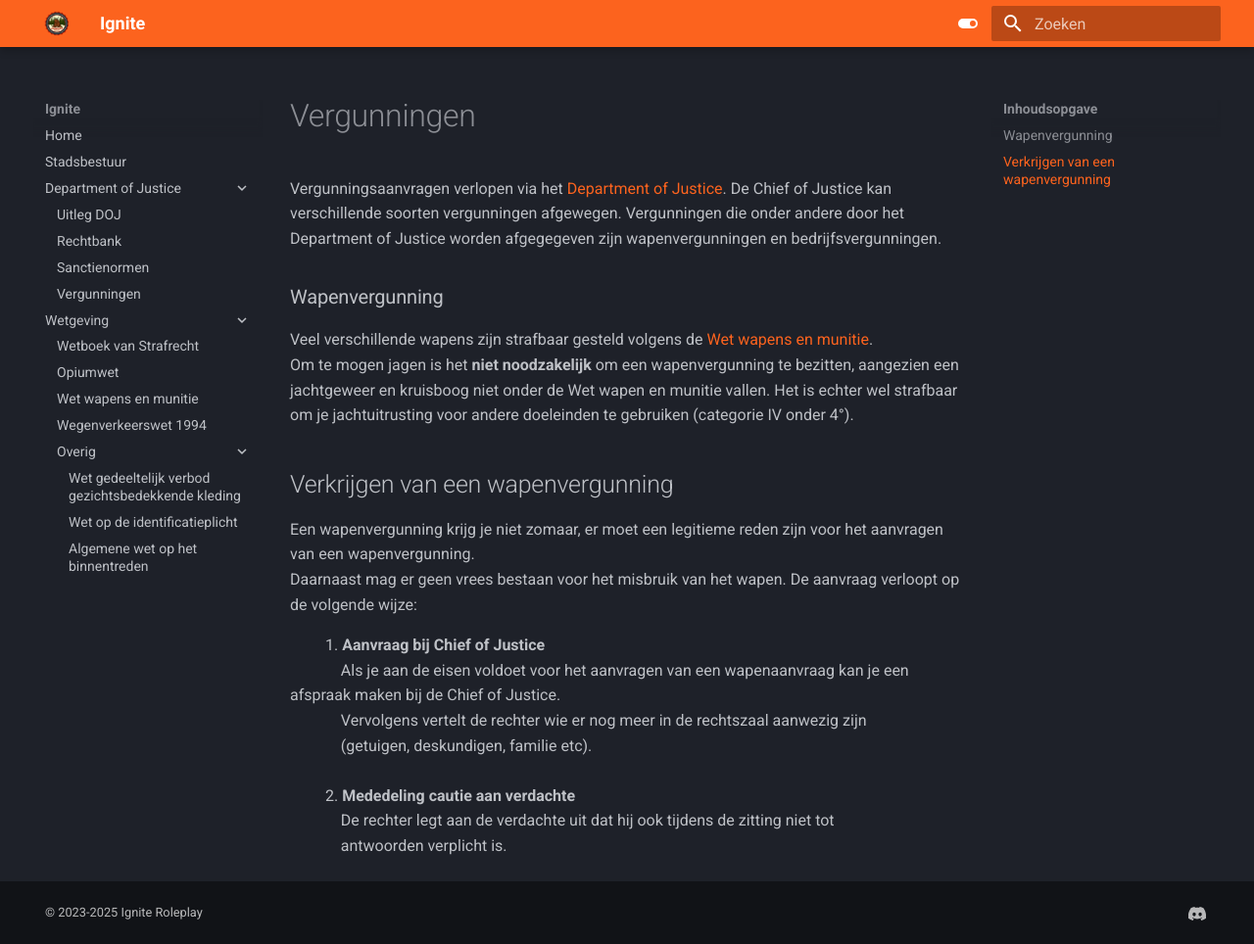
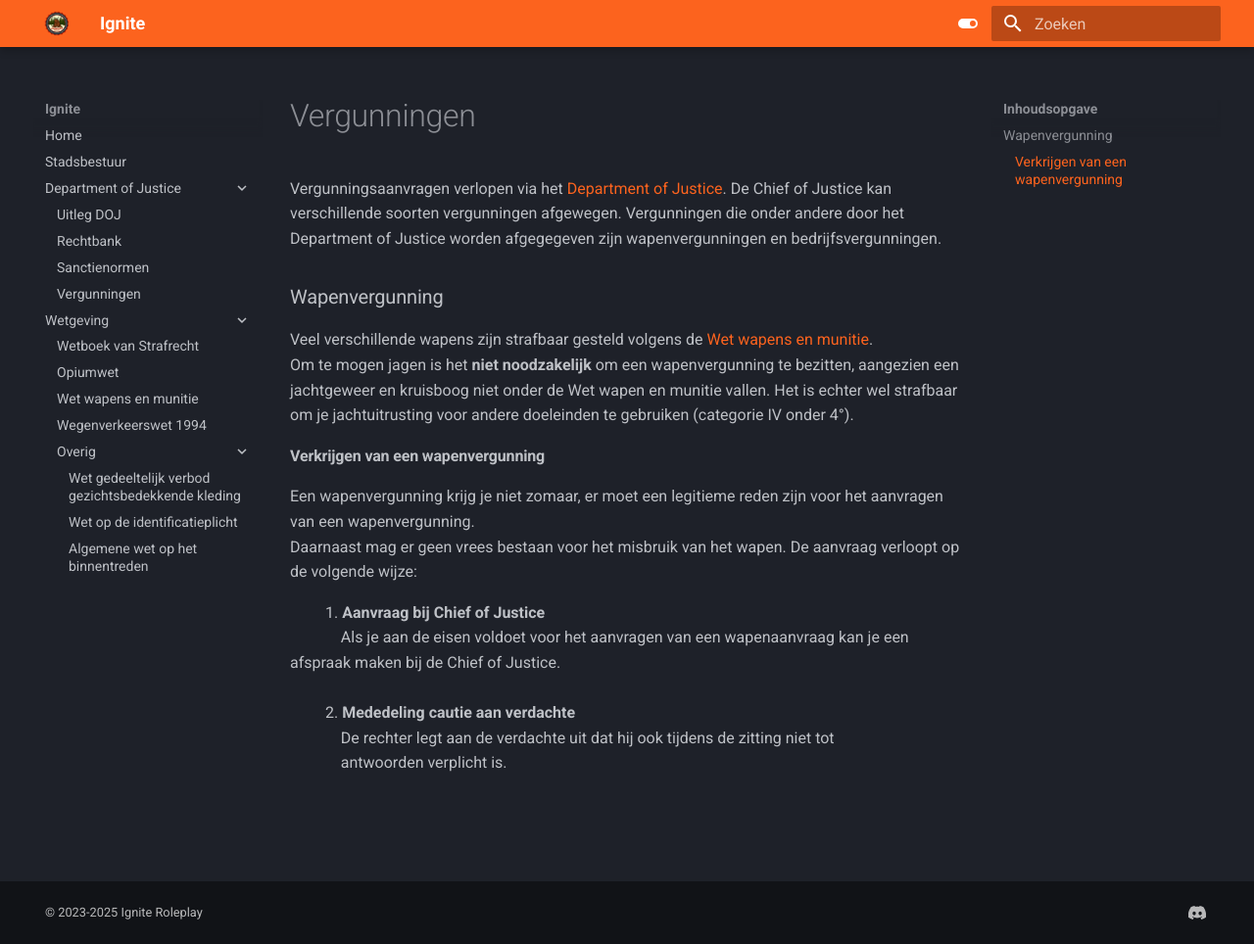
Before and after one commit to NLDenny/wetboek, an MkDocs documentation site: the page built from docs/Department of Justice/test.md, in a window 1280 px wide and 964 px high. Shown: the whole window at 98% size. Built offline with MkDocs 1.6.1 and Material for MkDocs 9.7.7, drawn with Linux system fonts in a browser that asks for light colours.

Commit message:
Update test.md

```diff
--- a/docs/Department of Justice/test.md
+++ b/docs/Department of Justice/test.md
@@ -11,14 +11,13 @@ Veel verschillende wapens zijn strafbaar gesteld volgens de [Wet wapens en munit
 Om te mogen jagen is het __niet noodzakelijk__ om een wapenvergunning te bezitten, aangezien een jachtgeweer en kruisboog niet onder de Wet wapen en munitie vallen.
 Het is echter wel strafbaar om je jachtuitrusting voor andere doeleinden te gebruiken (categorie IV onder 4°).
 
-## Verkrijgen van een wapenvergunning
+#### Verkrijgen van een wapenvergunning
 Een wapenvergunning krijg je niet zomaar, er moet een legitieme reden zijn voor het aanvragen van een wapenvergunning.
 Daarnaast mag er geen vrees bestaan voor het misbruik van het wapen. De aanvraag verloopt op de volgende wijze:
 
 &ensp; &nbsp; &nbsp; &nbsp; 1. __Aanvraag bij Chief of Justice__ <br />
-&ensp; &nbsp; &nbsp; &nbsp; &nbsp; &nbsp; Als je aan de eisen voldoet voor het aanvragen van een wapenaanvraag kan je een afspraak maken bij de Chief of Justice. <br>
-&ensp; &nbsp; &nbsp; &nbsp; &nbsp; &nbsp; Vervolgens vertelt de rechter wie er nog meer in de rechtszaal aanwezig zijn <br>
-&ensp; &nbsp; &nbsp; &nbsp; &nbsp; &nbsp; (getuigen, deskundigen, familie etc). <br>
+&ensp; &nbsp; &nbsp; &nbsp; &nbsp; &nbsp; Als je aan de eisen voldoet voor het aanvragen van een wapenaanvraag kan je een
+&ensp; &nbsp; &nbsp; &nbsp; &nbsp; &nbsp; afspraak maken bij de Chief of Justice. <br>
 &ensp; &nbsp; &nbsp; &nbsp; 2. __Mededeling cautie aan verdachte__ <br />
 &ensp; &nbsp; &nbsp; &nbsp; &nbsp; &nbsp; De rechter legt aan de verdachte uit dat hij ook tijdens de zitting niet tot <br>
 &ensp; &nbsp; &nbsp; &nbsp; &nbsp; &nbsp; antwoorden verplicht is. <br>
```
